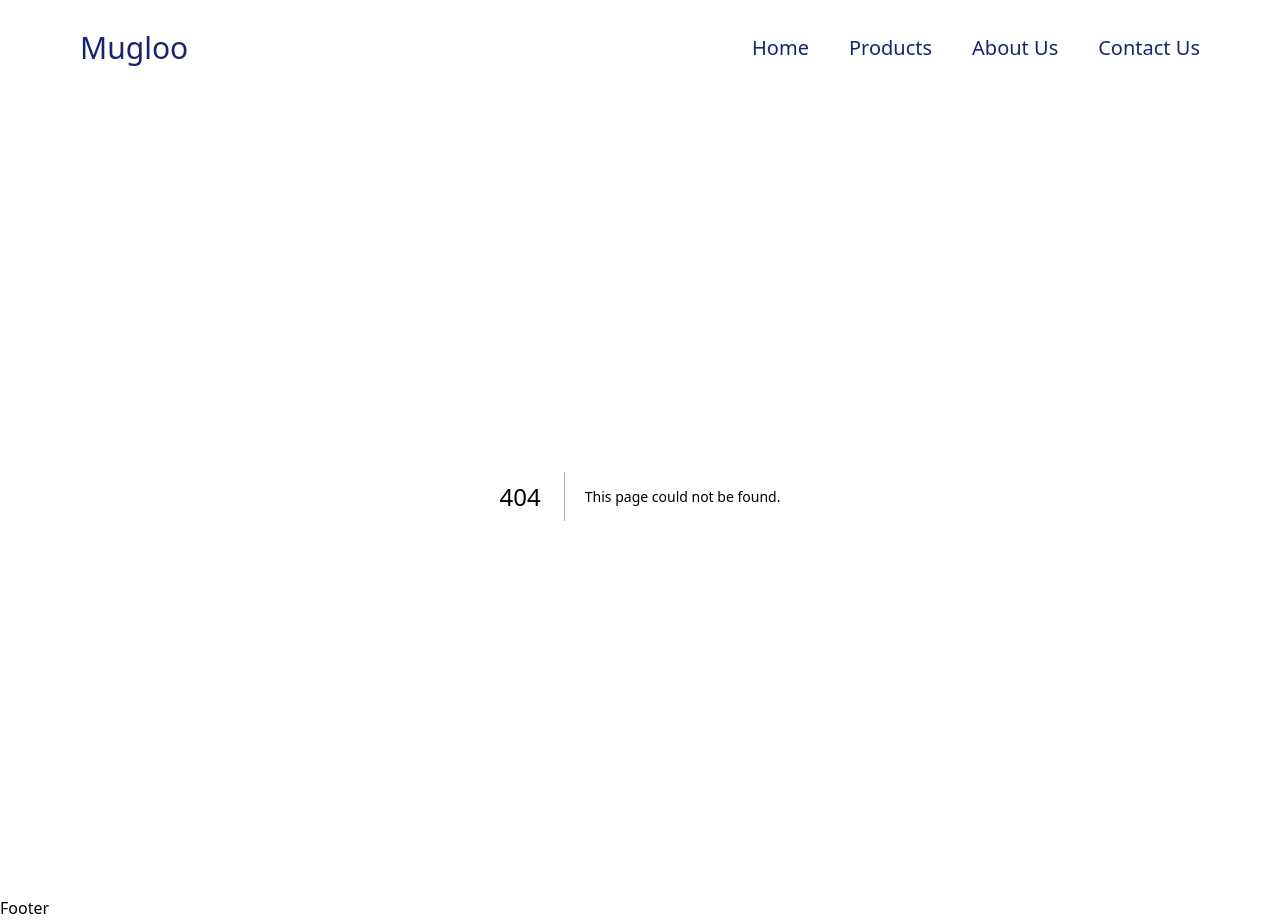
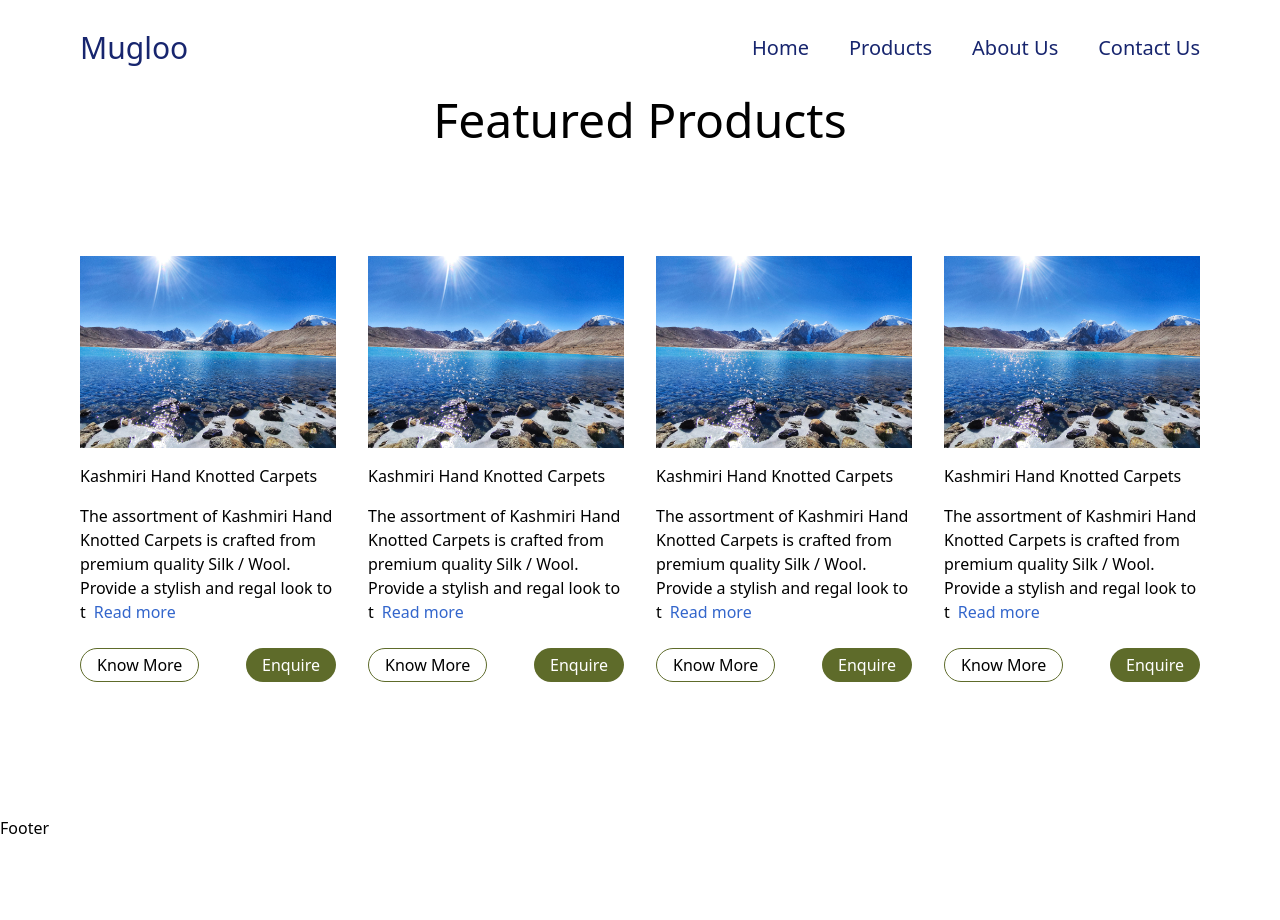
Before and after one commit to wajidkashoo14/MuglooAndSons, a Next.js app: page /Components/FeaturedProducts in a window 1280 px wide. Before the commit this address had no page. After the commit the page ends 840 px from the top, so only its background shows below. Built offline with nearby package versions, Linux system fonts and the light colour scheme.

Commit message:
added few more sections

```diff
--- /dev/null
+++ b/pages/Components/FeaturedProducts.jsx
@@ -0,0 +1,34 @@
+import React from "react";
+import products from "./Products";
+import Image from "next/image";
+import Link from "next/link";
+
+function FeaturedProducts() {
+  return (
+    <>
+      <h1 className="text-5xl text-center">Featured Products</h1>
+      <div className="w-full flex gap-8 justify-center min-h-[70vh] mt-28">
+        {products.map((product) => {
+          const { id, title, image, detail } = product;
+          return (
+            <article
+              key={id}
+
+              className='w-1/5 h-36 '
+            >
+              <Image src={image} alt="carpet" width={800} height={200} />
+              <h2 className="mt-4">{title}</h2>
+              <p className='text-md mt-4'>{detail.slice(0,130)}<button className='ml-2 text-[#3366CC] hover:underline'><Link href='/'>Read more</Link></button> </p>
+              <div className="flex justify-between mt-6">
+                <button className="text-md border-[1px] border-[#5e6b2a] px-4 py-1 rounded-full">Know More</button>
+                <button className="text-md bg-[#5e6b2a] text-[#fff] px-4 py-1 rounded-full">Enquire</button>
+              </div>
+            </article>
+          );
+        })}
+      </div>
+    </>
+  );
+}
+
+export default FeaturedProducts;
--- a/pages/Components/ProductCarousel.jsx
+++ b/pages/Components/ProductCarousel.jsx
@@ -1,13 +1,25 @@
 import Image from 'next/image'
 import React from 'react'
+import products from './Products'
+import Link from 'next/link';
 
 function ProductCarousel() {
   return (
-    <div>
-        <Image src='./temp1' alt='ball picture' width={400} height={300} />
-        <h2>Kashmiri Hand Woven Carpets</h2>
-        <p>we offer to the clients is artistically woven by creative and proficient artisans.</p>
+    <>
+    <h1 className='text-center mt-28 text-5xl'>Poduct Category</h1>
+    <div className='w-full flex gap-8 justify-center min-h-[70vh] mt-28'>
+       {products.map((product => {
+        const {id, title, detail, image} = product;
+        return (
+            <article key={id} className='w-1/5 h-36 shadow-lg shadow-indigo-500/50 '>
+            <Image src={image} alt='carpet' width={500} height={200} />
+            <h2 className='mt-6 text-xl'>{title}</h2>
+            <p className='text-md mt-4'>{detail.slice(0,130)}<button className='ml-2 text-[#3366CC] hover:underline'><Link href='/'>Read more</Link></button> </p>
+            </article>
+        )
+       }))}
     </div>
+    </>
   )
 }
 
--- /dev/null
+++ b/pages/Components/Products.js
@@ -0,0 +1,40 @@
+const products = [
+    {
+        id: 1,
+        image:'/temp1.jpg',
+        title: 'Kashmiri Hand Knotted Carpets',
+        detail:'The assortment of Kashmiri Hand Knotted Carpets is crafted from premium quality Silk / Wool. Provide a stylish and regal look to the modest dÃ©cor with the Hand Knotted Carpets. Clients can avail from us the Handmade Carpets in diverse dimensions, hues and textures. We offer the Kashmiri Hand Knotted Carpets at economical prices within a predetermined schedule.',
+    },
+    {
+        id: 2,
+        image:'/temp1.jpg',
+        title: 'Kashmiri Hand Knotted Carpets',
+        detail: 'The assortment of Kashmiri Hand Knotted Carpets is crafted from premium quality Silk / Wool. Provide a stylish and regal look to the modest dÃ©cor with the Hand Knotted Carpets. Clients can avail from us the Handmade Carpets in diverse dimensions, hues and textures. We offer the Kashmiri Hand Knotted Carpets at economical prices within a predetermined schedule.',
+    },
+    {
+        id: 3,
+        image:'/temp1.jpg',
+        title: 'Kashmiri Hand Knotted Carpets',
+        detail:'The assortment of Kashmiri Hand Knotted Carpets is crafted from premium quality Silk / Wool. Provide a stylish and regal look to the modest dÃ©cor with the Hand Knotted Carpets. Clients can avail from us the Handmade Carpets in diverse dimensions, hues and textures. We offer the Kashmiri Hand Knotted Carpets at economical prices within a predetermined schedule.',
+    },
+    {
+        id: 4,
+        image:'/temp1.jpg',
+        title: 'Kashmiri Hand Knotted Carpets',
+        detail: 'The assortment of Kashmiri Hand Knotted Carpets is crafted from premium quality Silk / Wool. Provide a stylish and regal look to the modest dÃ©cor with the Hand Knotted Carpets. Clients can avail from us the Handmade Carpets in diverse dimensions, hues and textures. We offer the Kashmiri Hand Knotted Carpets at economical prices within a predetermined schedule.',
+    },
+    // {
+    //     id: 5,
+    //     image:'/temp1.jpg',
+    //     title: 'Kashmiri Hand Knotted Carpets',
+    //     detail: 'The assortment of Kashmiri Hand Knotted Carpets is crafted from premium quality Silk / Wool. Provide a stylish and regal look to the modest dÃ©cor with the Hand Knotted Carpets. Clients can avail from us the Handmade Carpets in diverse dimensions, hues and textures. We offer the Kashmiri Hand Knotted Carpets at economical prices within a predetermined schedule.',
+    // },
+    // {
+    //     id: 6,
+    //     image:'/temp1.jpg',
+    //     title: 'Kashmiri Hand Knotted Carpets',
+    //     detail: 'The assortment of Kashmiri Hand Knotted Carpets is crafted from premium quality Silk / Wool. Provide a stylish and regal look to the modest dÃ©cor with the Hand Knotted Carpets. Clients can avail from us the Handmade Carpets in diverse dimensions, hues and textures. We offer the Kashmiri Hand Knotted Carpets at economical prices within a predetermined schedule.',
+    // }
+]
+
+export default products;
--- a/pages/index.js
+++ b/pages/index.js
@@ -1,11 +1,15 @@
+import FeaturedProducts from "./Components/FeaturedProducts";
 import Hero from "./Components/Hero";
 import OurStory from "./Components/OurStory";
+import ProductCarousel from "./Components/ProductCarousel";
 
 export default function Home() {
   return (
     <>
       <Hero />
       <OurStory />
+      <ProductCarousel />
+      <FeaturedProducts />
     </>
   );
 }
--- a/styles/ourStory.module.css
+++ b/styles/ourStory.module.css
@@ -1,3 +1,4 @@
 .storyContainer{
     margin-top: 100vh;
+    min-height: 70vh;
 }
```
